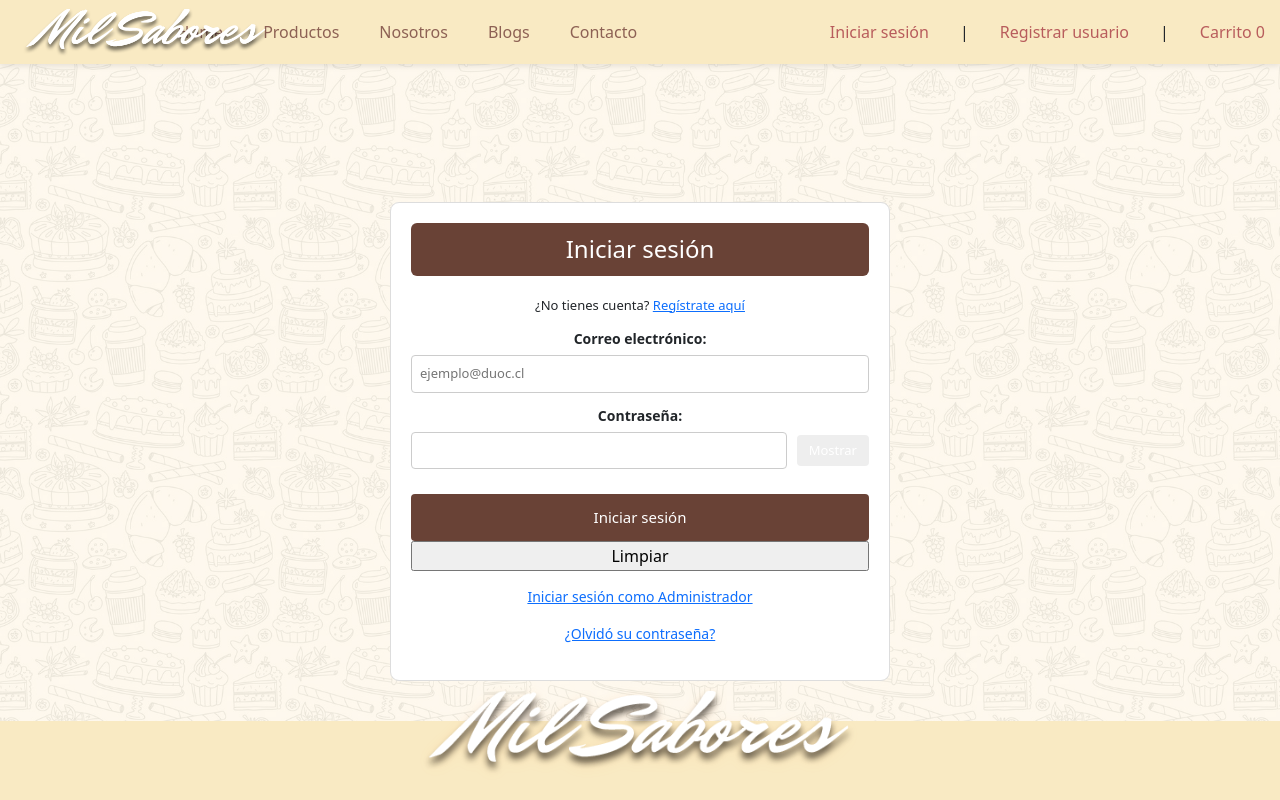
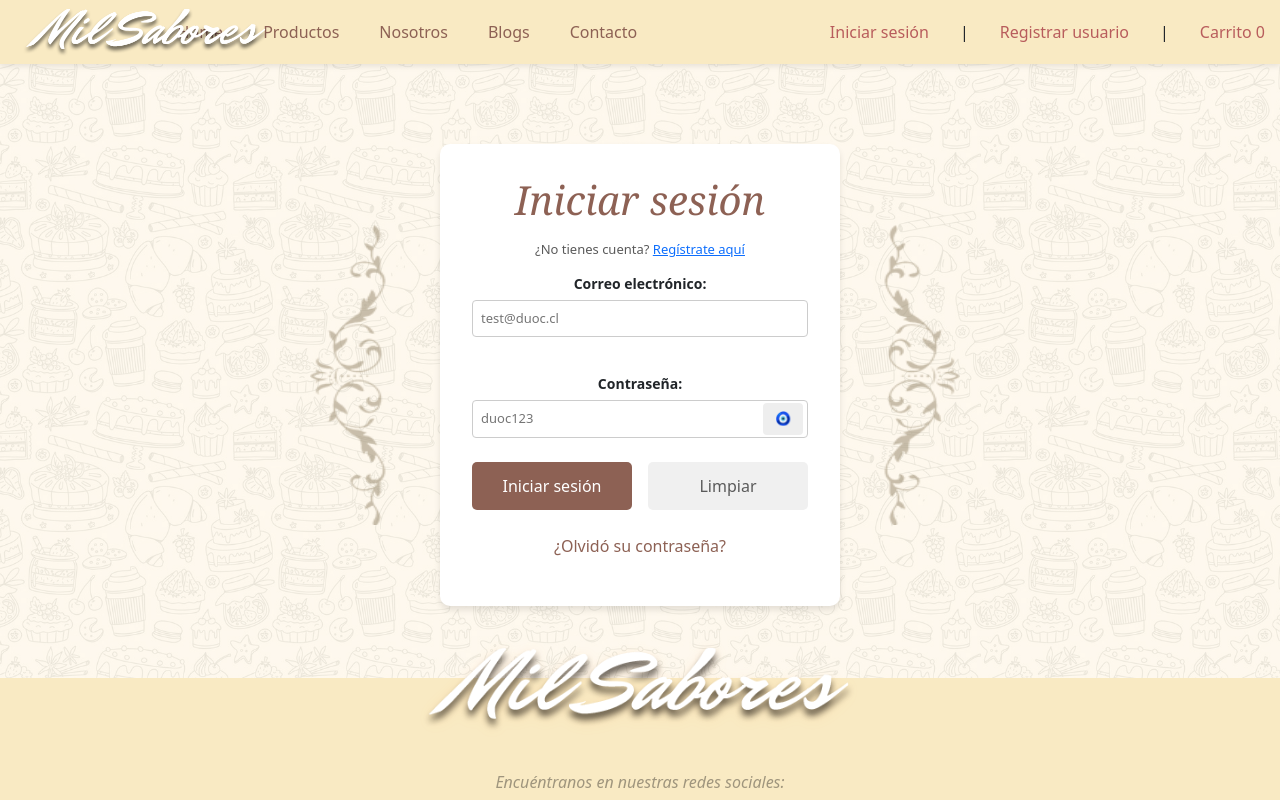
Before and after one commit to ignperezm/pasteleria-react, a React (Vite) app: page /login in a window 1280 px wide. Shown: the top 800 px of the page. Built offline with nearby package versions, Linux system fonts and the light colour scheme.

Commit message:
REDISEÑO login + JS login

```diff
--- a/src/App.jsx
+++ b/src/App.jsx
@@ -13,6 +13,9 @@ import Registro from './components/Registro.jsx';
 import Nosotros from './components/Nosotros.jsx';
 import Productos from './components/Productos.jsx';
 import Detalle from './components/Detalle.jsx';
+import Admin from './components/Admin.jsx'
+
+
 function App() {
   const [count, setCount] = useState(0);
 
@@ -27,6 +30,8 @@ function App() {
           {/* Rutas de páginas */}
           <Routes>
             <Route path="/" element={<Home />} />
+            <Route path="/home" element={<Home />} />
+            <Route path="/admin" element={<Admin />} />
             <Route path="/contacto" element={<Contacto />} />
             <Route path="/productos" element={<Productos />} />
             <Route path="/detalle/:id" element={<Detalle />} />
--- a/src/assets/css/estilo.css
+++ b/src/assets/css/estilo.css
@@ -458,3 +458,251 @@ body {
     }
 }
 /*Sección NOSOTROS-------------------------------------------------FIN*/
+
+
+/*Sección LOGIN-------------------------------------------------INICIO*/
+.login-contenedor {
+    display: flex;
+    align-items: center;
+    justify-content: center;
+    margin: 40px auto;
+    max-width: 1200px;
+    position: relative;
+}
+
+.login-section {
+    max-width: 400px;
+    margin: 2rem auto;
+    padding: 2rem;
+    background: white;
+    border-radius: 10px;
+    box-shadow: 0 4px 6px rgba(0, 0, 0, 0.1);
+    flex: 0 0 auto;
+}
+
+.login-section h1 {
+    color: #8d6154;
+    text-align: center;
+    font-family: 'Georgia', serif;
+    font-style: italic;
+    font-weight: normal;
+    margin-bottom: 1rem;
+}
+
+.texto-arriba {
+    text-align: center;
+    margin-bottom: 2rem;
+    color: #5a5a5a;
+}
+
+.form-group {
+    margin-bottom: 1.5rem;
+}
+
+.form-group input {
+    width: 100%;
+    padding: 0.75rem;
+    border: 1px solid #ddd;
+    border-radius: 5px;
+    font-size: 1rem;
+    box-sizing: border-box;
+}
+
+.form-group input:focus {
+    outline: none;
+    border-color: #8d6154;
+    box-shadow: 0 0 0 2px rgba(141, 97, 84, 0.2);
+}
+
+.password-container {
+    position: relative;
+    display: flex;
+    align-items: center;
+}
+
+.password-container input {
+    padding-right: 50px;
+}
+
+.btn-toggle {
+    position: absolute;
+    right: 5px;
+    background: none;
+    border: none;
+    cursor: pointer;
+    padding: 0.5rem;
+    color: #8d6154;
+    font-size: 1.2rem;
+}
+
+.form-actions {
+    display: flex;
+    gap: 1rem;
+    margin-bottom: 1.5rem;
+}
+
+.btn-guardar, .btn-limpiar {
+    flex: 1;
+    padding: 0.75rem;
+    border: none;
+    border-radius: 5px;
+    cursor: pointer;
+    font-size: 1rem;
+    transition: background-color 0.3s ease;
+}
+
+.btn-guardar {
+    background-color: #8d6154;
+    color: white;
+}
+
+.btn-guardar:hover {
+    background-color: #74544a;
+}
+
+.btn-limpiar {
+    background-color: #f0f0f0;
+    color: #5a5a5a;
+}
+
+.btn-limpiar:hover {
+    background-color: #e0e0e0;
+}
+
+.error-message {
+    background-color: #f8d7da;
+    color: #721c24;
+    padding: 0.75rem;
+    border-radius: 5px;
+    margin-bottom: 1rem;
+    text-align: center;
+    border: 1px solid #f5c6cb;
+}
+
+.texto-links {
+    text-align: center;
+}
+
+.texto-links a {
+    color: #8d6154;
+    text-decoration: none;
+}
+
+.texto-links a:hover {
+    text-decoration: underline;
+}
+
+.login-contenedor .borde-decorativo {
+    max-height: 300px;
+    opacity: 0.6;
+    flex: 1;
+    max-width: 80px;
+    margin-left: -10px;
+}
+
+.login-contenedor .borde-decorativo.izquierda {
+    transform: scaleX(-1);
+}
+
+/*Responsivo---------*/
+@media (max-width: 768px) {
+    .login-contenedor {
+        flex-direction: column;
+        margin: 20px auto;
+    }
+
+    .login-contenedor .borde-decorativo {
+        display: none;
+    }
+
+    .login-section {
+        margin: 1rem;
+        padding: 1.5rem;
+        width: 90%;
+    }
+
+    .form-actions {
+        flex-direction: column;
+    }
+}
+
+@media (max-width: 480px) {
+    .login-section {
+        margin: 1rem;
+        padding: 1.5rem;
+    }
+}
+
+/*Sección LOGIN----------------------------------------------------FIN*/
+
+
+
+
+/*Sección ADMIN-------------------------------------------------INICIO*/
+.admin-section {
+    padding: 60px 20px;
+}
+
+.admin-contenedor {
+    display: flex;
+    align-items: center;
+    justify-content: center;
+    margin: 0 auto;
+    max-width: 1200px;
+    gap: 40px;
+}
+
+.admin-content {
+    display: flex;
+    justify-content: center;
+    align-items: center;
+    min-height: 400px;
+    flex: 1;
+}
+
+.admin-content h1 {
+    font-size: 6rem;
+    color: #8d6154;
+    font-weight: bold;
+    margin: 0;
+    text-shadow: 3px 3px 6px rgba(0,0,0,0.2);
+    font-family: 'Georgia', serif;
+    font-style: italic;
+}
+
+.admin-contenedor .borde-decorativo {
+    max-height: 350px;
+    opacity: 0.6;
+    flex-shrink: 0;
+}
+
+.admin-contenedor .borde-decorativo.izquierda {
+    transform: scaleX(-1);
+}
+
+/*Responsivo---------*/
+@media (max-width: 768px) {
+    .admin-contenedor {
+        flex-direction: column;
+        gap: 20px;
+    }
+
+    .admin-contenedor .borde-decorativo {
+        display: none;
+    }
+
+    .admin-content h1 {
+        font-size: 4rem;
+    }
+}
+
+@media (max-width: 480px) {
+    .admin-content h1 {
+        font-size: 3rem;
+    }
+
+    .admin-section {
+        padding: 40px 15px;
+    }
+}
+/*Sección ADMIN-------------------------------------------------FIN*/
--- /dev/null
+++ b/src/components/Admin.jsx
@@ -0,0 +1,25 @@
+import React from "react";
+import '../assets/css/estilo.css';
+
+function Admin() {
+    return (
+        <main>
+            <section className="admin-section">
+                <div className="admin-contenedor">
+                    <img src="/img/borde1.png" alt="" className="borde-decorativo izquierda" />
+                    <div className="admin-content">
+                        <h1>ADMIN</h1>
+                    </div>
+                    <img src="/img/borde1.png" alt="" className="borde-decorativo derecha" />
+                </div>
+            </section>
+
+            {/* Sección final decorativa */}
+            <section className="texto-final">
+                <h2>-ˋˏ ༻❁༺ ˎˊ-</h2>
+            </section>
+        </main>
+    );
+}
+
+export default Admin;
--- a/src/components/login.jsx
+++ b/src/components/login.jsx
@@ -1,93 +1,103 @@
 import React, { useState } from "react";
+import { loginService } from './loginServicio';
 import '../assets/css/estilo.css';
-import '../assets/css/login.css';
-import 'bootstrap/dist/css/bootstrap.min.css';
-import 'bootstrap-icons/font/bootstrap-icons.css';
+import { useNavigate } from 'react-router-dom';
 
 function Login() {
-    const [formData, setFormData] = useState({
-        email: "",
-        password: "",
-        showPassword: false,
-    });
+    const navigate = useNavigate();
+    const [email, setEmail] = useState("");
+    const [password, setPassword] = useState("");
+    const [showPassword, setShowPassword] = useState(false);
+    const [error, setError] = useState("");
 
-    // Manejar cambios en los inputs
-    const handleChange = (e) => {
-        const { name, value } = e.target;
-        setFormData((prev) => ({ ...prev, [name]: value }));
-    };
-
-    // Mostrar/ocultar contraseña
-    const togglePassword = () => {
-        setFormData((prev) => ({ ...prev, showPassword: !prev.showPassword }));
-    };
-
-    // Validación del formulario
     const handleSubmit = (e) => {
     e.preventDefault();
+    setError("");
 
-        if (!formData.email || !formData.password) {
-            alert("Por favor, completa todos los campos.");
+    if (!email || !password) {
+        setError("Por favor completa todos los campos.");
         return;
     }
 
-        // Aquí podrías agregar la lógica de login real
-        alert(`Inicio de sesión exitoso ✅\nBienvenido ${formData.email}`);
-        console.log(formData);
+    if (loginService.verificarCredenciales(email, password)) {
+        ///// DETECTA LOGIN Y USUARIO TIPO
+        if (email === "admin@duoc.cl") {
+            alert("✅ Bienvenido Administrador");
+            navigate("/admin");
+
+        } else {
+            alert(`✅ Bienvenido ${email}`);
+            navigate("/home");
+        }
+    } else {
+        setError("❌ Credenciales incorrectas ❌");
+    }
 };
 
-    // Reset del formulario
     const handleReset = () => {
-        setFormData({ email: "", password: "", showPassword: false });
+        setEmail("");
+        setPassword("");
+        setShowPassword(false);
+        setError("");
     };
 
     return (
-        <section id="formulario" className="login-section">
+        <div className="login-contenedor">
+            <img src="/img/borde1.png" alt="" className="borde-decorativo izquierda" />
+            <section className="login-section">
                 <h1>Iniciar sesión</h1>
                 <p className="texto-arriba">
                     ¿No tienes cuenta? <a href="/registro">Regístrate aquí</a>
                 </p>
 
+                {error && <div className="error-message">{error}</div>}
+
                 <form onSubmit={handleSubmit} onReset={handleReset}>
-                <label htmlFor="email">Correo electrónico:</label>
+                    <div className="form-group">
+                        <label>Correo electrónico:</label>
                         <input
                             type="email"
-                    id="email"
-                    name="email"
-                    placeholder="ejemplo@duoc.cl"
-                    value={formData.email}
-                    onChange={handleChange}
-                    required
+                            placeholder="test@duoc.cl"
+                            value={email}
+                            onChange={(e) => setEmail(e.target.value)}
                         />
+                    </div>
 
-                <label htmlFor="password">Contraseña:</label>
+                    <div className="form-group">
+                        <label>Contraseña:</label>
                         <div className="password-container">
                             <input
-                        type={formData.showPassword ? "text" : "password"}
-                        id="password"
-                        name="password"
-                        value={formData.password}
-                        onChange={handleChange}
-                        required
+                                type={showPassword ? "text" : "password"}
+                                placeholder="duoc123"
+                                value={password}
+                                onChange={(e) => setPassword(e.target.value)}
                             />
                             <button
                                 type="button"
                                 className="btn-toggle"
-                        onClick={togglePassword}
+                                onClick={() => setShowPassword(!showPassword)}
                             >
-                        {formData.showPassword ? "Ocultar" : "Mostrar"}
+                                {showPassword ? "🚫" : "🧿"}
+                            </button>
+                        </div>
+                    </div>
+
+                    <div className="form-actions">
+                        <button type="submit" className="btn-guardar">
+                            Iniciar sesión
+                        </button>
+                        <button type="reset" className="btn-limpiar">
+                            Limpiar
                         </button>
                     </div>
 
-                <input type="submit" value="Iniciar sesión" className="btn-guardar" />
-                <input type="reset" value="Limpiar" className="btn-limpiar" />
-
                     <div className="texto-links">
-                    <p><a href="/admin_login">Iniciar sesión como Administrador</a></p>
                         <p><a href="#">¿Olvidó su contraseña?</a></p>
                     </div>
                 </form>
             </section>
+            <img src="/img/borde1.png" alt="" className="borde-decorativo derecha" />
+        </div>
     );
 }
 
--- /dev/null
+++ b/src/components/loginServicio.js
@@ -0,0 +1,19 @@
+export const loginService = {
+    ///// usuarios por default
+    usuariosSistema: [
+        { email: "admin@duoc.cl", password: "admin123" },
+        { email: "usuario@duoc.cl", password: "12345" },
+        { email: "test@duoc.cl", password: "duoc123" }
+    ],
+
+    /////busca credenciales
+    verificarCredenciales: (email, password) => {
+        ///// extrae usuarios
+        const usuariosCreados = JSON.parse(localStorage.getItem('usuariosCreados') || '[]');
+
+        const todosUsuarios = [...loginService.usuariosSistema, ...usuariosCreados];
+
+        ///// verifica
+        return todosUsuarios.some(usuario => usuario.email === email && usuario.password === password);
+    }
+};
```
Lines whose indentation alone changed are shown as unchanged.
